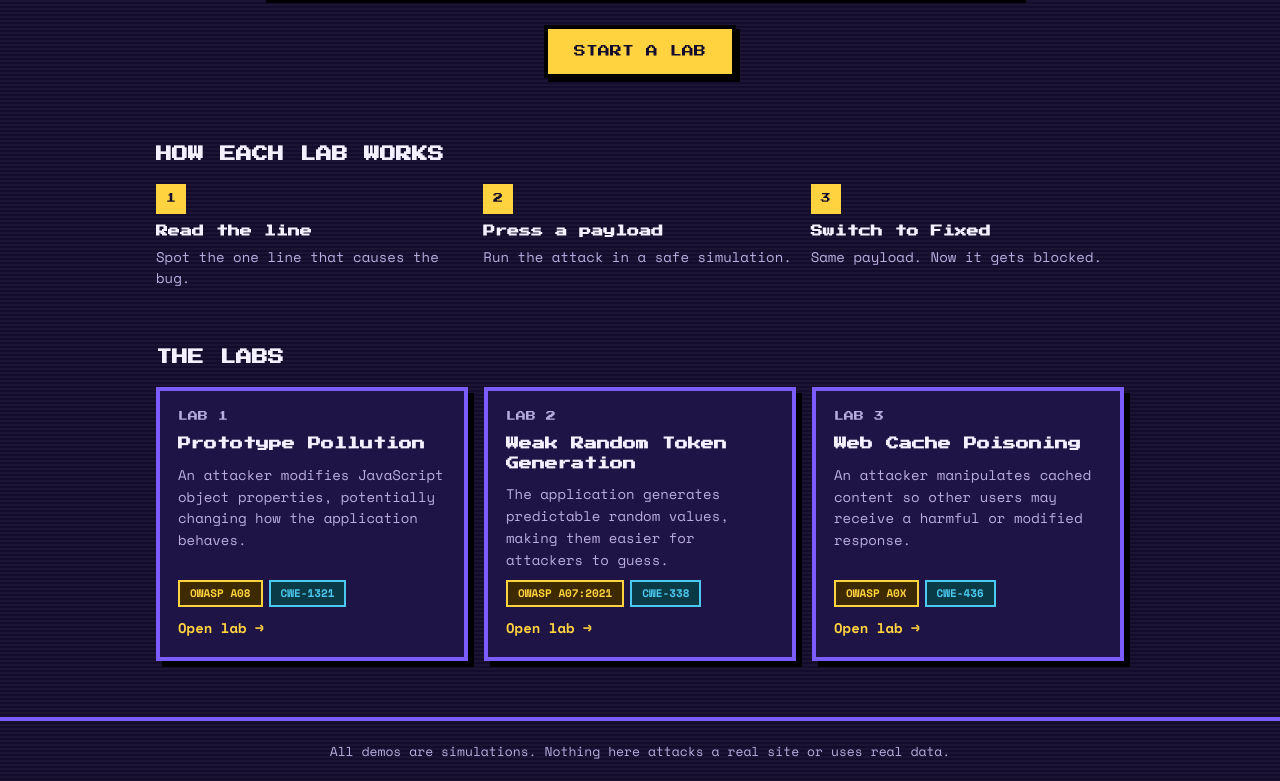
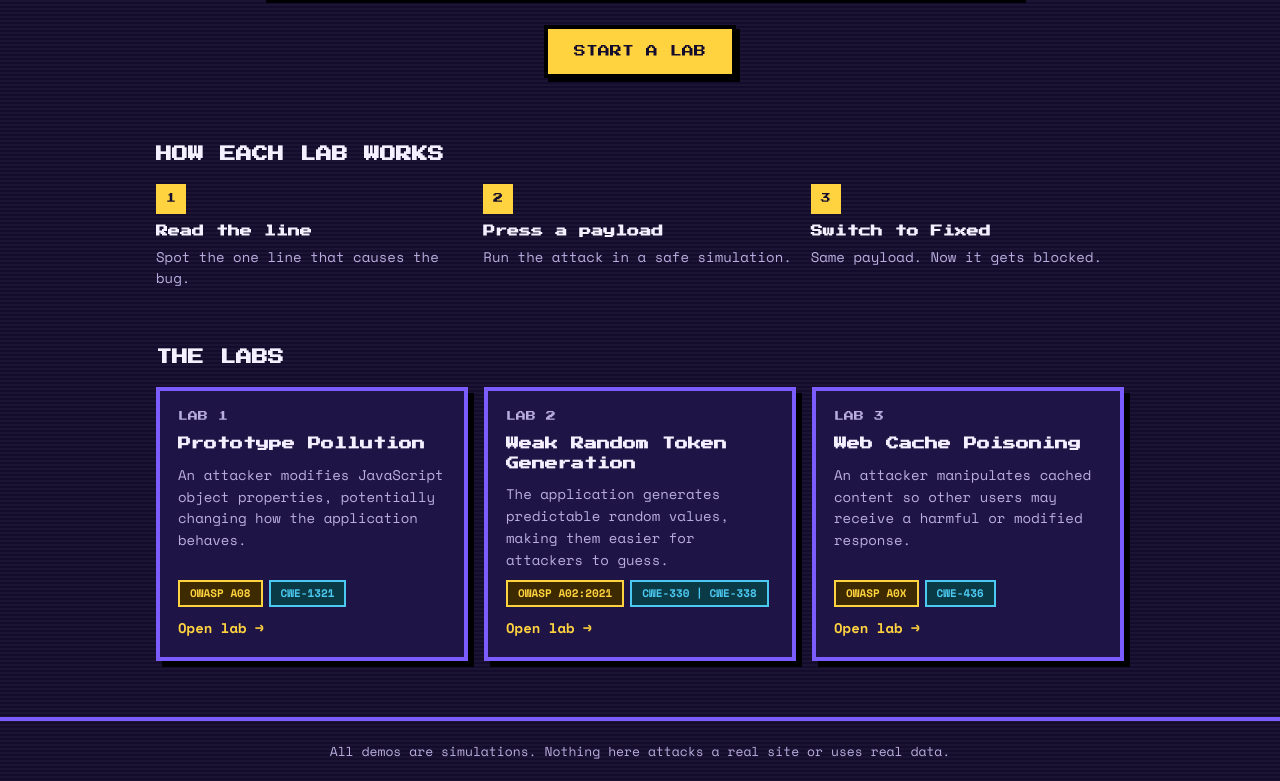
Before and after one commit to Renad1993/Final-Project-Interactive-Web-Security-Sandbox, a plain HTML site: page index.html in a window 1280 px wide. Shown: the part 434-1215 px from the top of the page. Drawn offline with nearby package versions, Linux system fonts and the light colour scheme.

Commit message:
update home page

```diff
--- a/index.html
+++ b/index.html
@@ -63,7 +63,7 @@
       <h2 id="labs-title">The labs</h2>
       <div class="cards">
 
-        <!-- TODO: owner of Lab 1 fills title, summary, badges -->
+
         <a class="card" href="lab1.html">
           <span class="lab-no">LAB 1</span>
           <h3>Prototype Pollution</h3>
@@ -80,13 +80,13 @@
           <h3>Weak Random Token Generation</h3>
           <p>The application generates predictable random values, making them easier for attackers to guess.</p>
           <div class="badges">
-            <span class="badge owasp">OWASP A07:2021</span>
-            <span class="badge cwe">CWE-338</span>
+            <span class="badge owasp">OWASP A02:2021</span>
+            <span class="badge cwe">CWE-330 | CWE-338</span>
           </div>
           <span class="open">Open lab &rarr;</span>
         </a>
 
-        <!-- TODO: owner of Lab 3 fills title, summary, badges -->
+
         <a class="card" href="lab3.html">
           <span class="lab-no">LAB 3</span>
           <h3>Web Cache Poisoning</h3>
```
